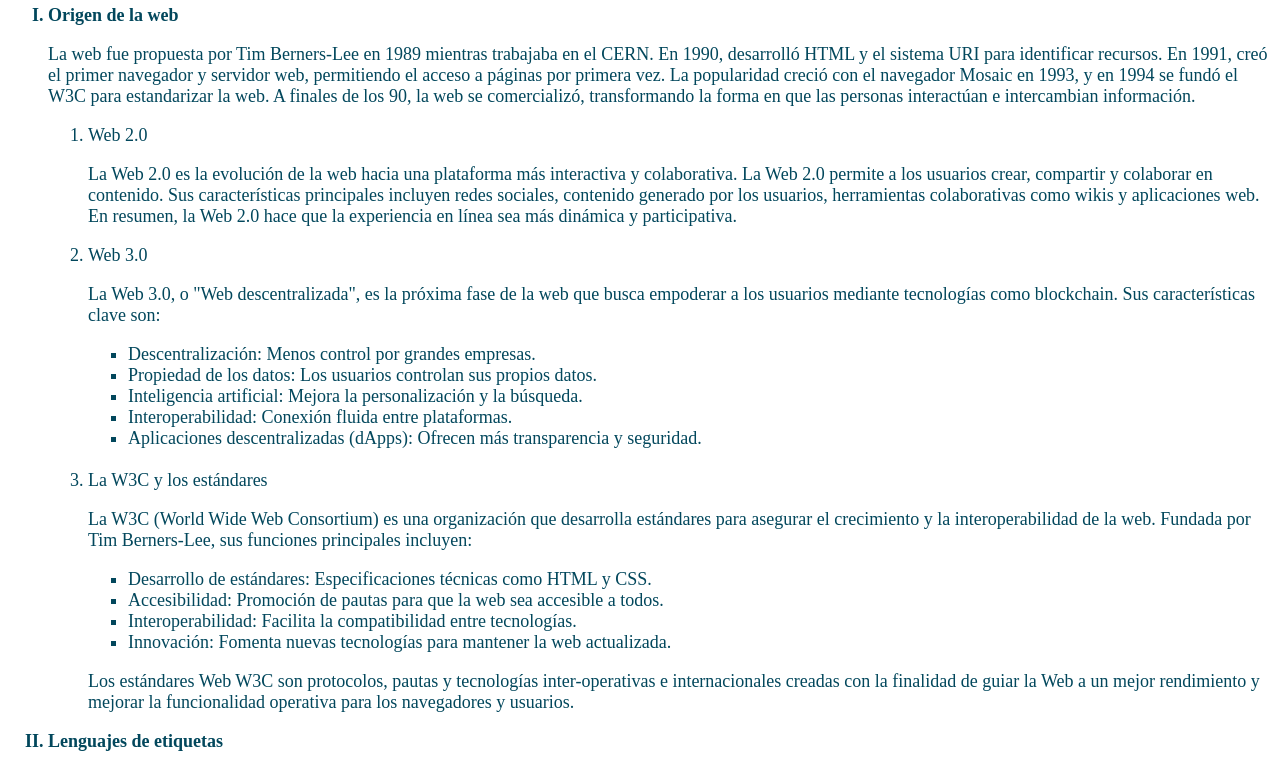
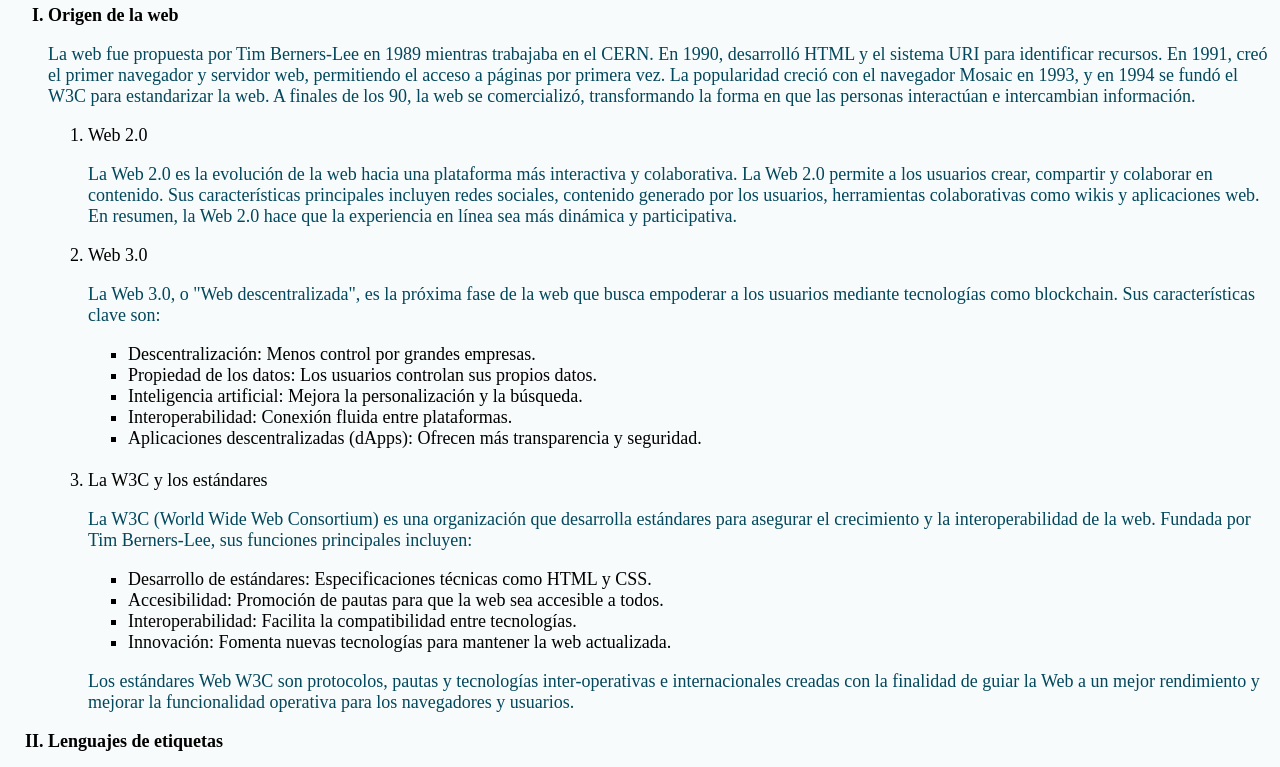
Before and after one commit to BRITO19/BRITO19-Actividad-1-Dise-o-de-estructura-de-Paginas-Web, a plain HTML site: page index.html in a window 1280 px wide. Shown: the part 122-889 px from the top of the page. Drawn offline with Linux system fonts and the light colour scheme.

Commit message:
Update style.css

```diff
--- a/style.css
+++ b/style.css
@@ -1,5 +1,5 @@
 body{
-   color: rgb(2, 71, 92);
+    background-color:rgba(247, 250, 250, 0.801);
 }
 
 #p{
```
